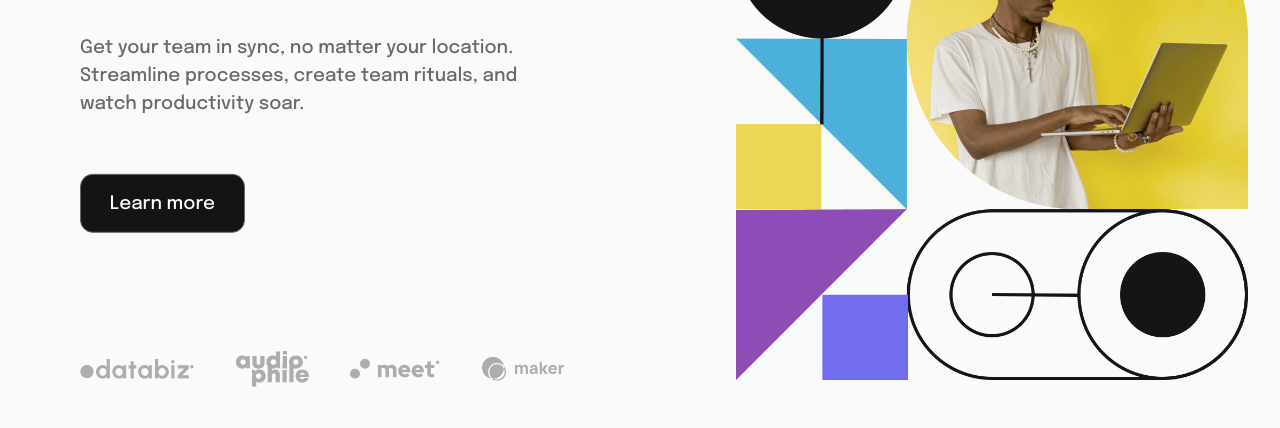
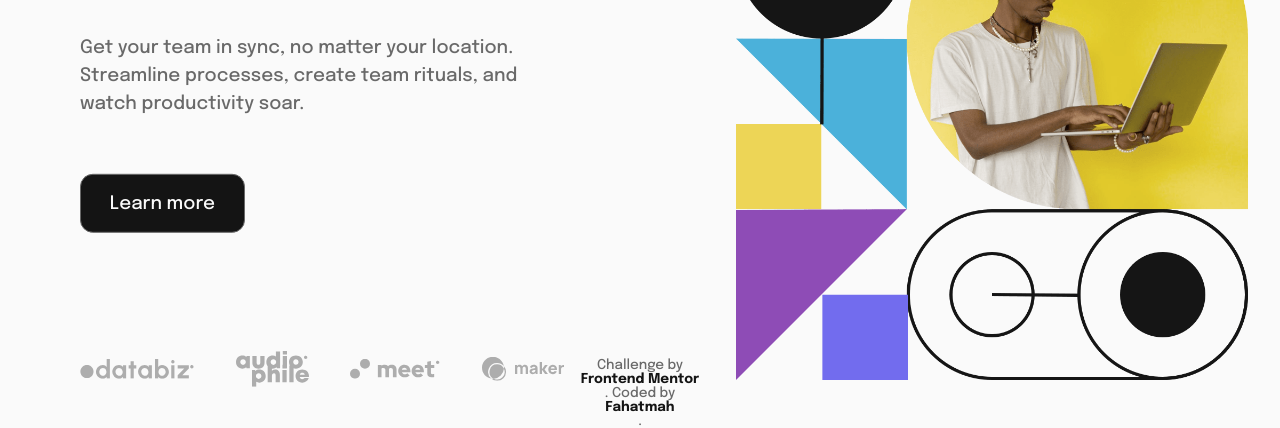
Before and after one commit to Fahatmah/intro-section-with-dropdown-navigation-main, a plain HTML site: page index.html in a window 1280 px wide. Shown: the part 426-854 px from the top of the page. Drawn offline with Linux system fonts and the light colour scheme.

Commit message:
added attribution

```diff
--- a/css/stylesheet.css
+++ b/css/stylesheet.css
@@ -371,6 +371,21 @@ main {
 	display: none;
 }
 
+.attribution {
+	position: absolute;
+	bottom: 0rem;
+	left: 50%;
+	transform: translate(-50%);
+	font-size: var(--fs-480);
+	color: var(--neutral-clr-600);
+	text-align:center;
+}
+
+.attribution a {
+	font-weight: var(--fw-bold);
+	color: var(--neutral-clr-800);
+}
+
 @media (min-width: 48rem) {
 	body {
 		display: flex;
--- a/index.html
+++ b/index.html
@@ -127,7 +127,9 @@
 							Get your team in sync, no matter your location. Streamline
 							processes, create team rituals, and watch productivity soar.
 						</p>
-						<a href="#" class="neutral-clr-200 / button-clr / button-border-clr / fs-learn-more-btn"
+						<a
+							href="#"
+							class="neutral-clr-200 / button-clr / button-border-clr / fs-learn-more-btn"
 							>Learn more</a
 						>
 					</div>
@@ -166,12 +168,15 @@
 			</div>
 		</main>
 
-		<!-- <footer class="attribution">
+		<footer class="attribution">
 			Challenge by
 			<a href="https://www.frontendmentor.io?ref=challenge" target="_blank"
 				>Frontend Mentor</a
-			>. Coded by <a href="#">Your Name Here</a>.
-		</footer> -->
+			>. Coded by
+			<a href="https://www.frontendmentor.io/profile/Fahatmah" target="_blank"
+				>Fahatmah</a
+			>.
+		</footer>
 
 		<script src="script.js"></script>
 	</body>
```
